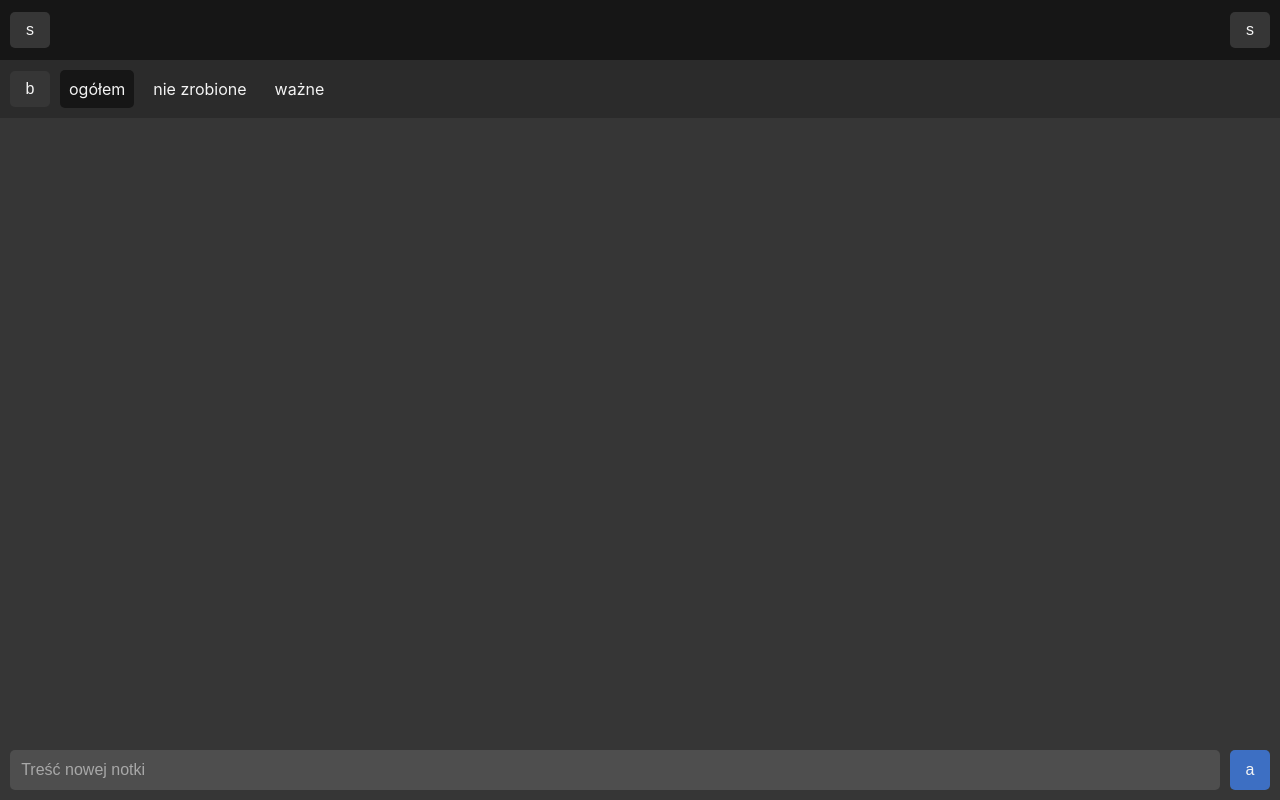
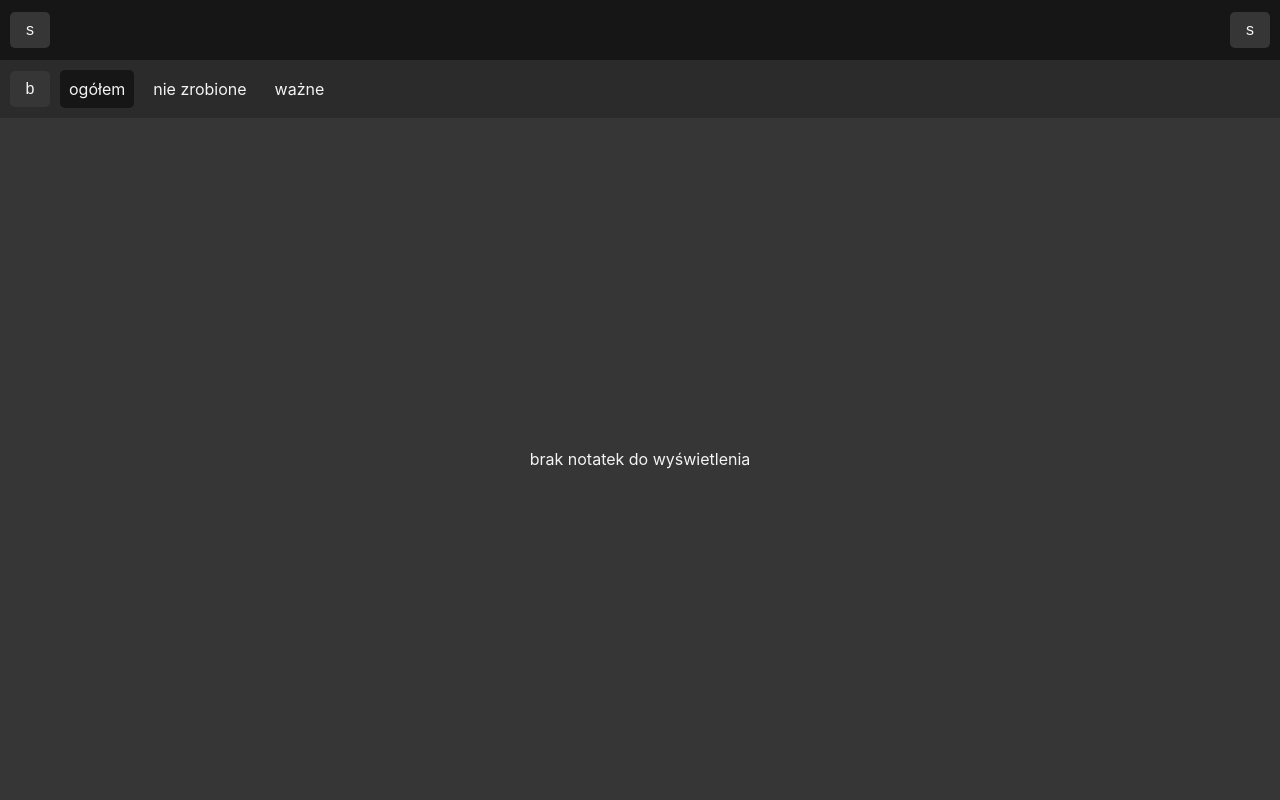
Before and after one commit to Krzaczor/notes, a React (Create React App) app: page /all in a window 1280 px wide. Built offline with nearby package versions, Linux system fonts and the light colour scheme.

Commit message:
update NoteList page with notes list

```diff
--- a/src/components/notesLayout/NotesLayout.tsx
+++ /dev/null
@@ -1,16 +0,0 @@
-import Main from 'components/shared/main/Main';
-import NavNotes from './navNotes/NavNotes';
-import NotesList from './notesList/NotesList';
-import NoteForm from './noteForm/NoteForm';
-
-const NotesLayout = () => {
-    return (
-        <Main>
-            <NavNotes />
-            <NotesList />
-            <NoteForm />
-        </Main>
-    );
-}
-
-export default NotesLayout;
--- a/src/components/notesLayout/notesList/NotesList.tsx
+++ b/src/components/notesLayout/notesList/NotesList.tsx
@@ -1,26 +1,11 @@
-import { useNotesState } from 'context/notesContext';
-import { useLocation } from 'react-router-dom';
-import { NoteList } from 'types';
 import NoteItem from './noteItem/NoteItem';
 import * as S from './NotesList.styles';
+import { Props } from './NotesList.types';
 
-const NotesList = () => {
-    const { notes } = useNotesState();
-    const { pathname } = useLocation();
-
-    let notesList: NoteList = [...notes];
-
-    if (pathname === '/undone') {
-        notesList = notes.filter(note => !note.done);
-    }
-
-    if (pathname === '/priority') {
-        notesList = notes.filter(note => note.priority);
-    }
-
+const NotesList = ({ notes }: Props) => {
     return (
         <S.NotesList>
-            {notesList.map((note) => (
+            {notes.map((note) => (
                 <NoteItem key={note.id} {...note} />
             ))}
         </S.NotesList>
--- /dev/null
+++ b/src/components/notesLayout/notesList/NotesList.types.ts
@@ -0,0 +1,5 @@
+import { NoteList } from 'types';
+
+export interface Props {
+    notes: NoteList;
+}
--- a/src/pages/NoteListPage.tsx
+++ b/src/pages/NoteListPage.tsx
@@ -1,10 +1,54 @@
-import NotesLayout from 'components/notesLayout/NotesLayout';
+import { useLocation } from 'react-router-dom';
+import { useNotesState } from 'context/notesContext';
+import { useCategory } from 'hooks/useCategory';
+import Main from 'components/shared/main/Main';
+import NavNotes from 'components/notesLayout/navNotes/NavNotes';
+import NoteForm from 'components/notesLayout/noteForm/NoteForm';
+import NotesList from 'components/notesLayout/notesList/NotesList';
+import { NoteList } from 'types';
 
 const NoteListPage = () => {
+    const { categoryId } = useCategory();
+    const { notes, error } = useNotesState();
+    const { pathname } = useLocation();
+
+    let notesList: NoteList = [];
+
+    if (error) {
+        return <p>coś poszło nie tak</p>;
+    }
+
+    if (categoryId) {
+        notesList = notes.filter(note => note.category === categoryId);
+    } else {
+        notesList = [...notes];
+    }
+
+    if (pathname === '/undone') {
+        notesList = notesList.filter(note => !note.done);
+    } else if (pathname === '/priority') {
+        notesList = notesList.filter(note => note.priority);
+    }
+
     return (
-        <>
-            <NotesLayout />
-        </>
+        <Main>
+            <NavNotes />
+            {notesList.length > 0
+                ? <NotesList notes={notesList} />
+                : (
+                <p style={{
+                    backgroundColor: 'var(--color-background)',
+                    color: 'var(--color-text)',
+                    display: 'flex',
+                    flex: 1,
+                    alignItems: 'center',
+                    justifyContent: 'center',
+                }}>
+                    brak notatek do wyświetlenia
+                </p>
+            )}
+            { categoryId ? <NoteForm category={categoryId} /> : null }
+        </Main>
     )
 }
 
```
